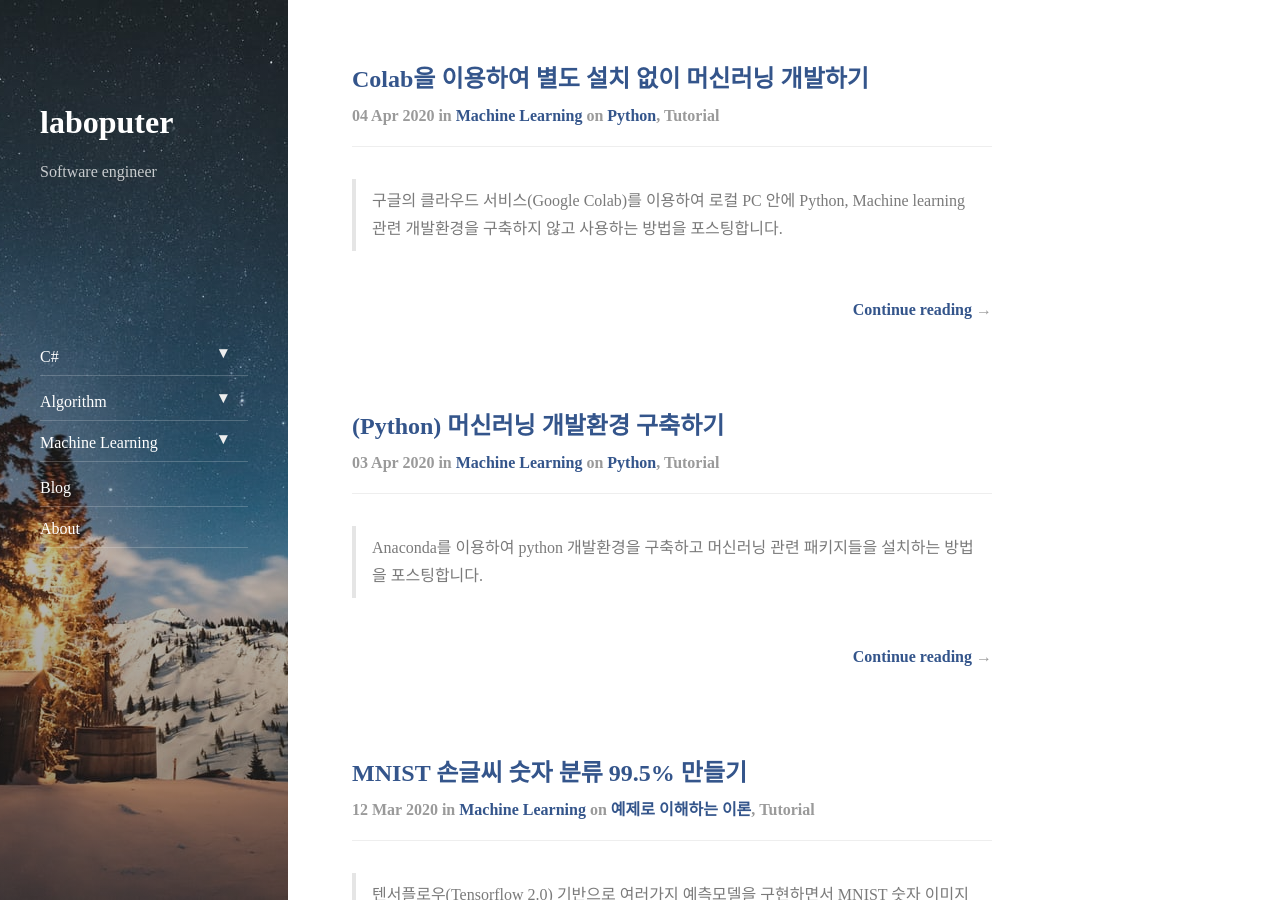
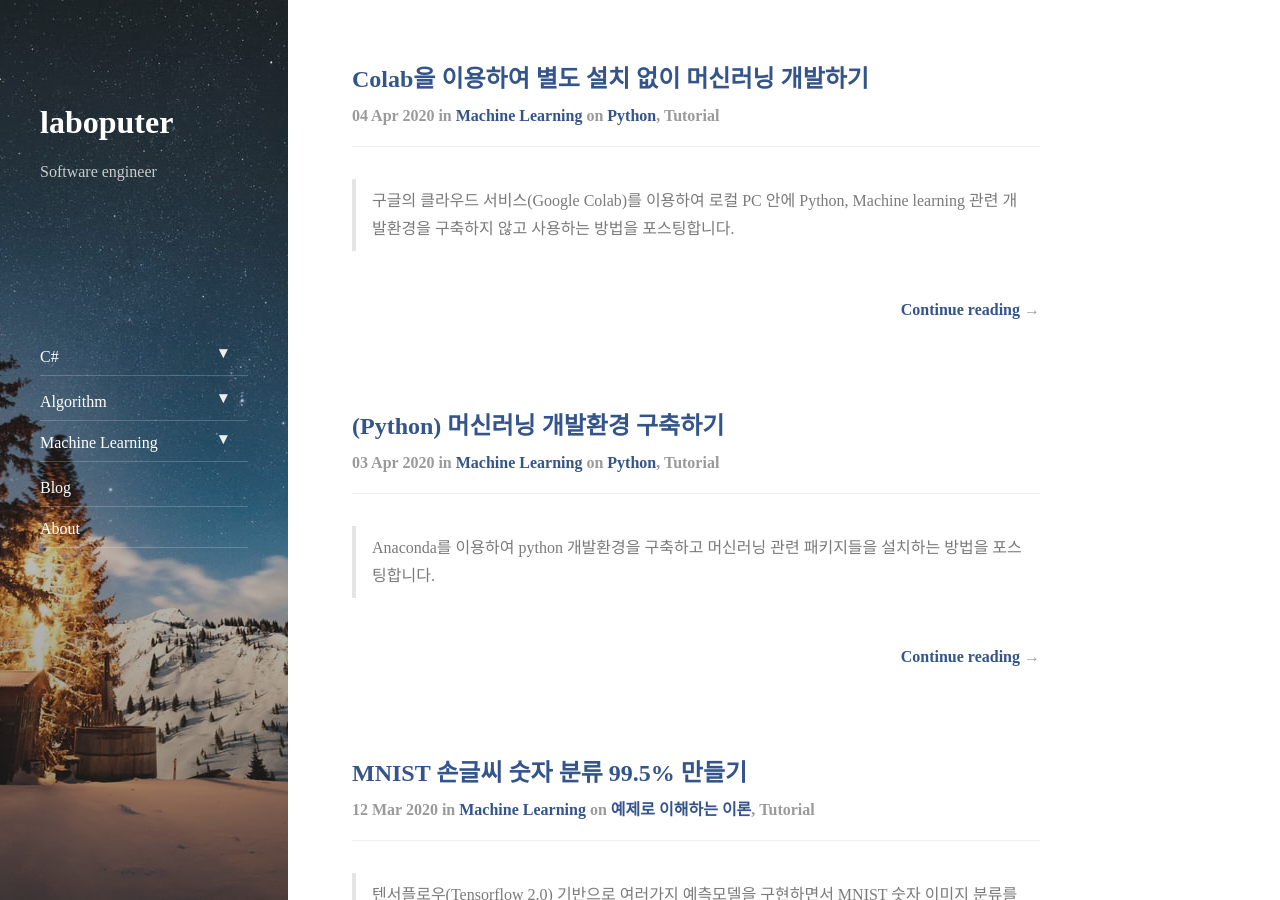
Before and after one commit to Laboputer/Laboputer.github.io, a Jekyll site: the page built from index.html, in a window 1280 px wide and 900 px high. Built offline with Jekyll 4.4.1, drawn with Linux system fonts in a browser that asks for light colours; nearby versions of some CDN libraries; the list of posts is cut into pages by our own code.

Commit message:
post size up

```diff
--- a/_sass/hydejack/_content-inline.scss
+++ b/_sass/hydejack/_content-inline.scss
@@ -15,7 +15,7 @@
   }
 
   @media screen and (min-width: $break-point-3) {
-    max-width: 42rem;
+    max-width: 45rem;
     margin-left: 21rem;
   }
 
```
